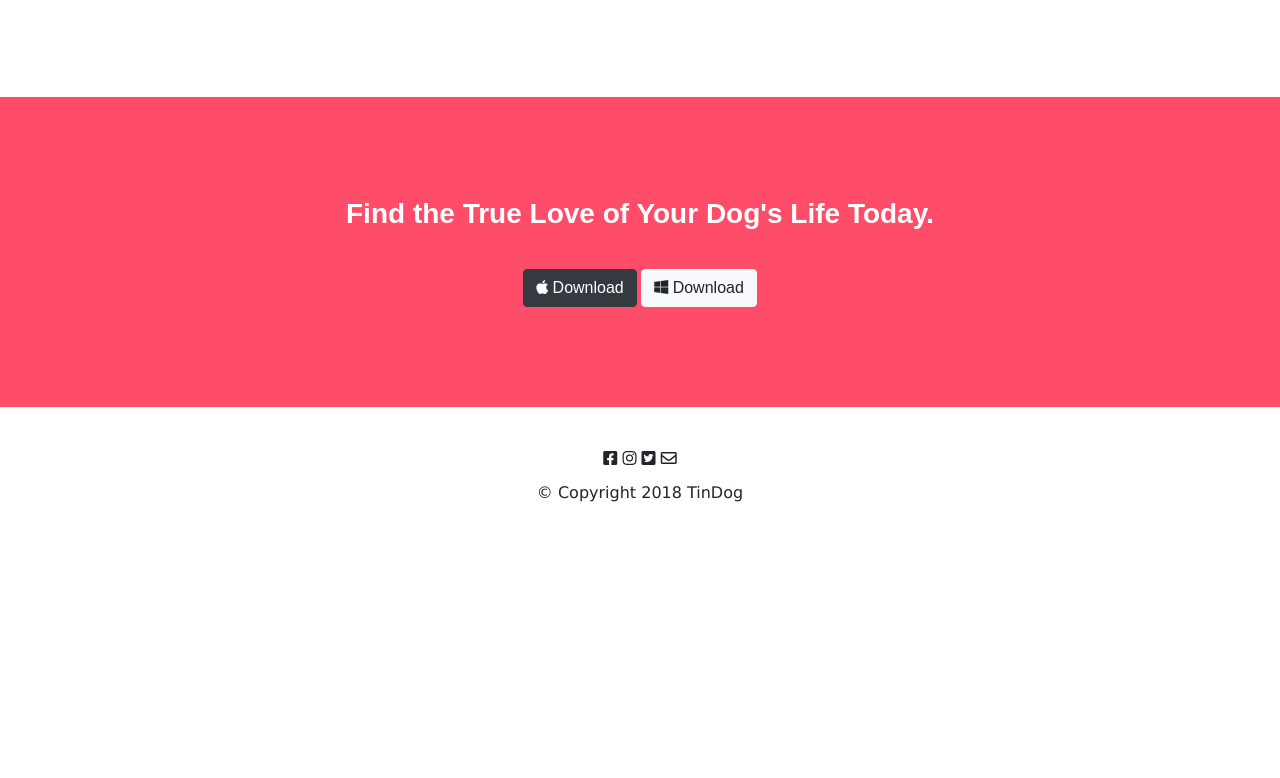
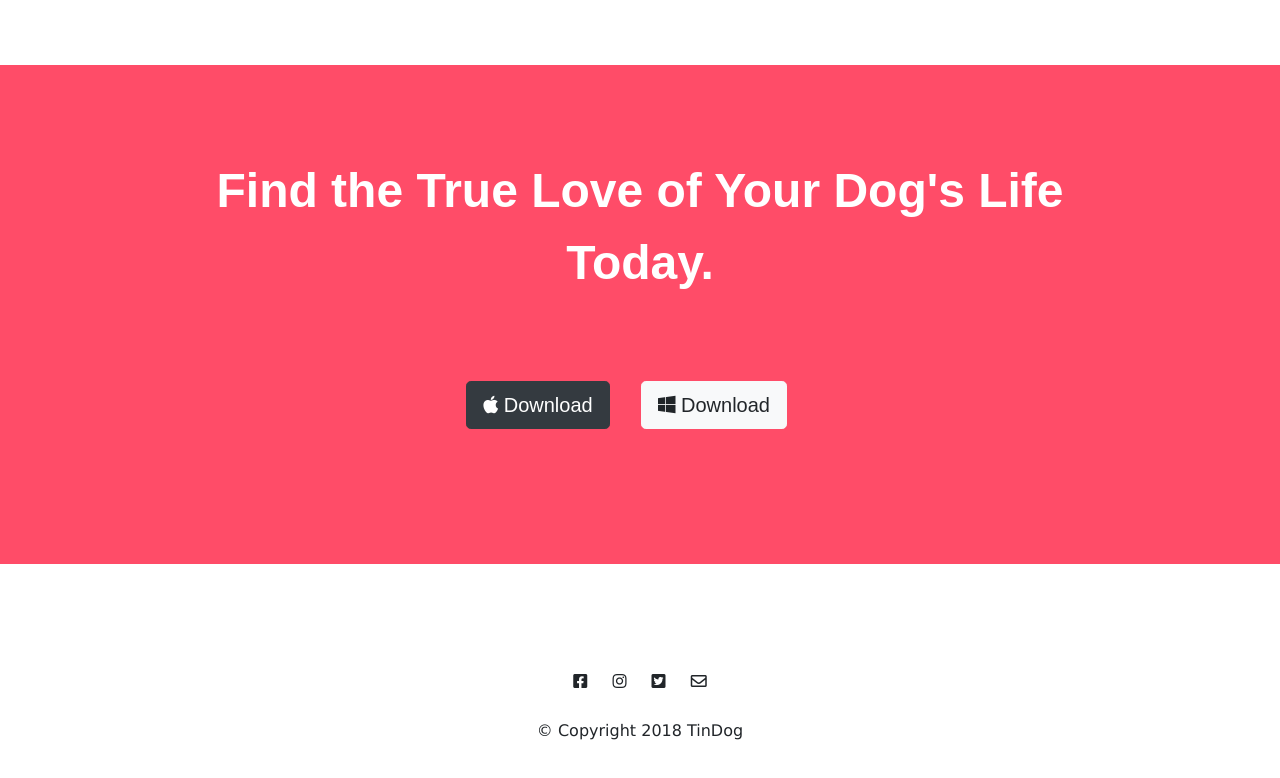
Before and after one commit to deykpe/Bootstrap_Tindog, a plain HTML site: page index.html in a window 1280 px wide. Shown: the part 2363-3141 px from the top of the page. Before the commit the page ends 2908 px from the top, so only its background shows below. Drawn offline with nearby package versions, Linux system fonts and the light colour scheme.

Commit message:
styled cta section

```diff
--- a/css/styles.css
+++ b/css/styles.css
@@ -113,12 +113,44 @@ h3 {
 /* pricing section */
 
 #pricing {
-  padding: 100px;
+  padding: 7% 15%;
   text-align: center;
 }
 
 .pricing-column {
   padding: 3% 2%;
+}
+
+/* cta */
+
+#cta {
+  background-color: #ff4c68;
+  text-align: center;
+  padding: 7% 15%;
+  font-family: sans-serif;
+  color: #fff;
+}
+
+.cta-h3 {
+  padding-bottom: 30px;
+  font-size: 3rem;
+  line-height: 1.5;
+}
+
+/* footer */
+
+#footer {
+  text-align: center;
+  padding: 7% 15%;
+}
+
+.copyright {
+  padding: 10px 0px 0px;
+  margin: auto;
+  background-color: #fff;
+}
+.icon-margins {
+  margin: 20px 10px;
 }
 
 @media (max-width: 1028px) {
@@ -130,29 +162,3 @@ h3 {
     transform: rotate(0);
   }
 }
-
-/* cta */
-
-#cta {
-  background-color: #ff4c68;
-  text-align: center;
-  padding: 100px;
-  font-family: sans-serif;
-  color: #fff;
-}
-
-.cta-h3 {
-  padding-bottom: 30px;
-}
-
-/* footer */
-
-#footer {
-  text-align: center;
-  padding: 40px;
-}
-
-.copyright {
-  padding: 10px 0px 0px;
-  margin: auto;
-}
--- a/index.html
+++ b/index.html
@@ -214,8 +214,9 @@
     <section id="cta">
 
         <h3 class="cta-h3">Find the True Love of Your Dog's Life Today.</h3>
-        <button class="btn btn-md btn-dark" type="button"> <i class="fab fa-apple"></i> Download</button>
-        <button class="btn btn-md btn-light" type="button"><i class="fab fa-windows"></i> Download</button>
+        <button class="download btn btn-lg btn-dark" type="button"> <i class="fab fa-apple"></i> Download</button>
+
+        <button class="download btn btn-lg btn-light" type="button"><i class="fab fa-windows"></i> Download</button>
 
     </section>
 
@@ -223,10 +224,10 @@
     <!-- Footer -->
 
     <footer id="footer">
-        <i class="fab fa-facebook-square"></i>
-        <i class="fab fa-instagram"></i>
-        <i class="fab fa-twitter-square"></i>
-        <i class="far fa-envelope"></i>
+        <i class="icon-margins fab fa-facebook-square"></i>
+        <i class="icon-margins fab fa-instagram"></i>
+        <i class="icon-margins fab fa-twitter-square"></i>
+        <i class="icon-margins far fa-envelope"></i>
         <p class="copyright">© Copyright 2018 TinDog</p>
 
     </footer>
```
